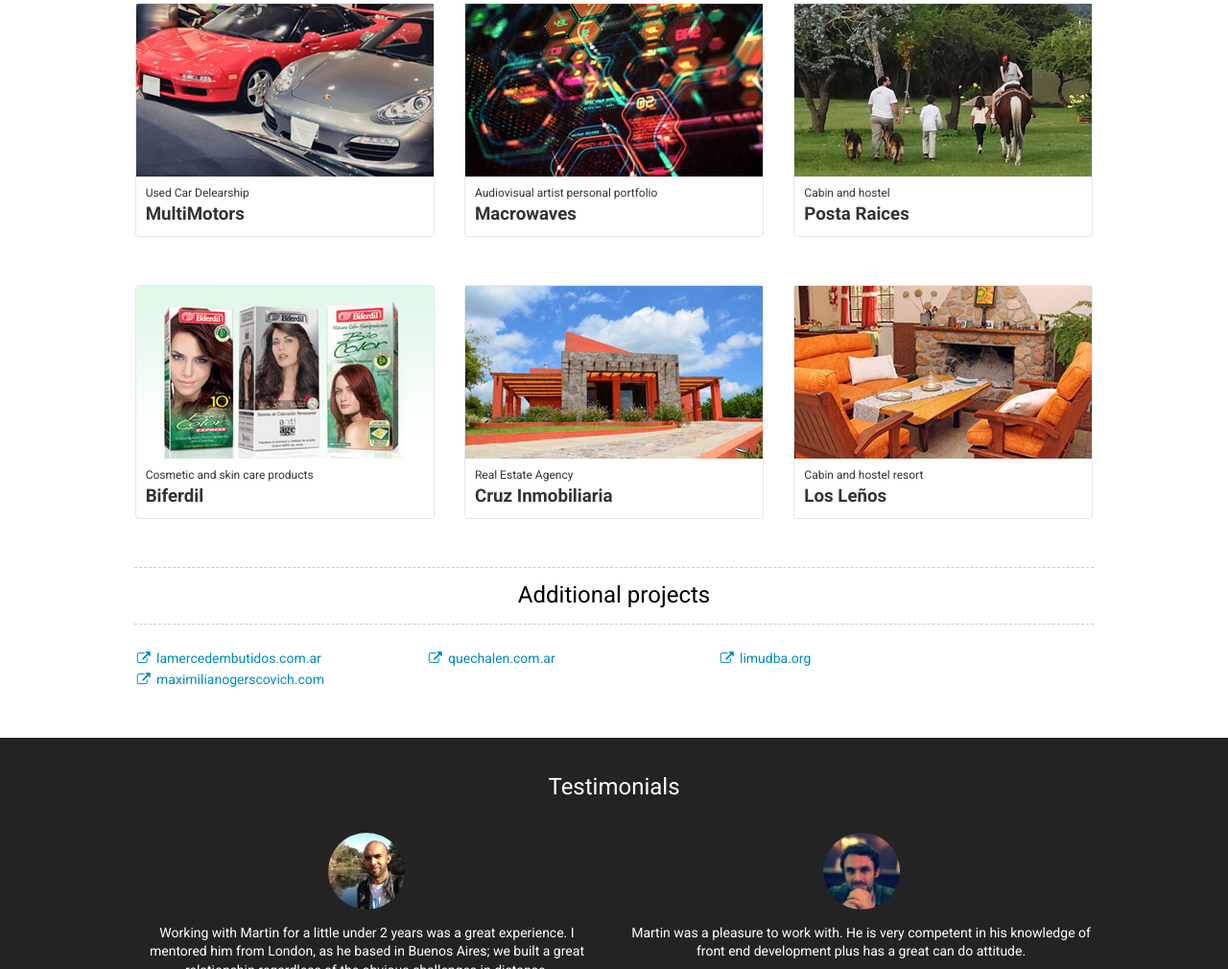
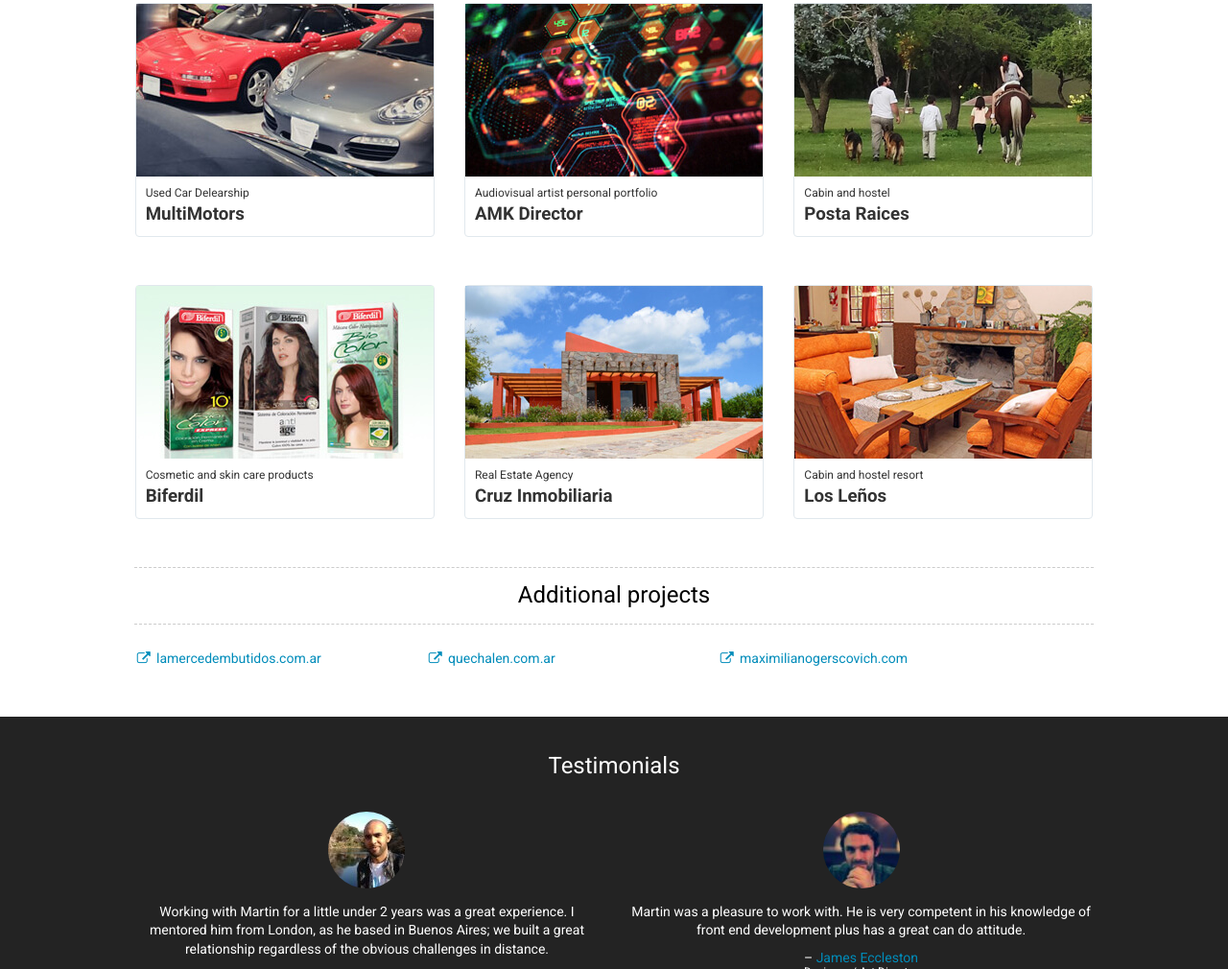
Before and after one commit to uxmoon/uxmoon.github.io, a website: page index.html in a window 1280 px wide. Shown: the part 1159-2169 px from the top of the page at 96% size. Drawn offline with Linux system fonts and the light colour scheme.

Commit message:
updated portfolio links

```diff
--- a/index.html
+++ b/index.html
@@ -92,12 +92,12 @@
         </div>
         <div class="one-third">
           <div class="item">
-            <a href="http://macrowaves.com.ar/en/" target="_blank">
+            <a href="http://amkdirector.com/" target="_blank">
               <figure>
-                <img src="images/portfolio/macrowaves.jpg" alt="Macrowaves. Audiovisual artist." width="310" height="180">
+                <img src="images/portfolio/macrowaves.jpg" alt="AMK Director" width="310" height="180">
               </figure>
               <p>Audiovisual artist personal portfolio</p>
-              <h3>Macrowaves</h3>
+              <h3>AMK Director</h3>
             </a>
           </div>
         </div>
@@ -153,7 +153,6 @@
         <ul class="small-block-grid-1 medium-block-grid-2 large-block-grid-3">
           <li><a href="http://lamercedembutidos.com.ar" target="_blank"><i class="icon-link"></i> lamercedembutidos.com.ar</a></li>
           <li><a href="http://quechalen.com.ar" target="_blank"><i class="icon-link"></i> quechalen.com.ar</a></li>
-          <li><a href="http://limudba.org" target="_blank"><i class="icon-link"></i> limudba.org</a></li>
           <li><a href="http://maximilianogerscovich.com" target="_blank"><i class="icon-link"></i> maximilianogerscovich.com</a></li>
         </ul>
       </div>
```
